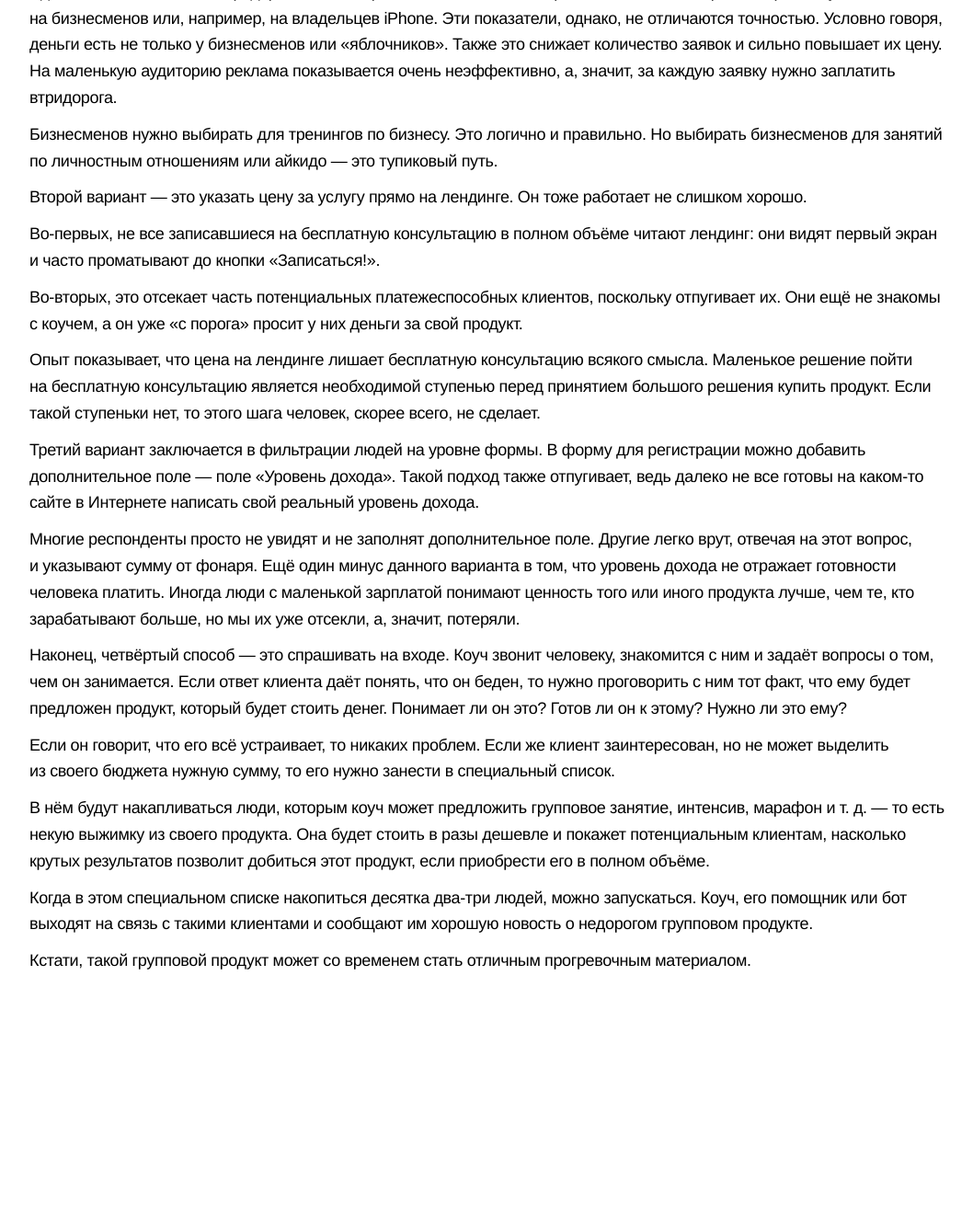
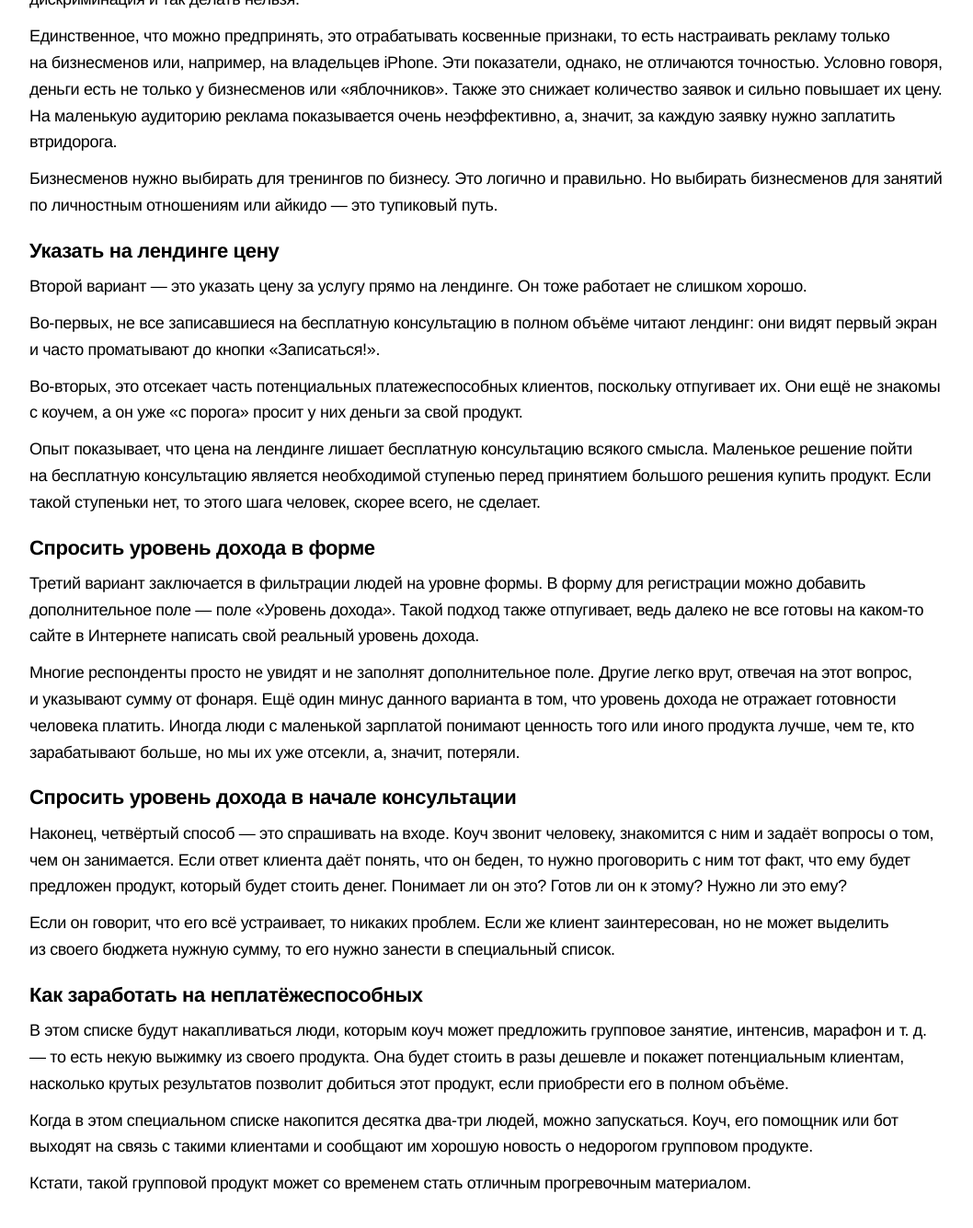
Before and after one commit to bz-icoach/bz-icoach.github.io, a Jekyll site: the page built from _posts/2018-01-11-kak-rabotat-s-vozrazheniem-dorogo.md, in a window 1280 px wide and 1400 px high, scrolled down 548 px. Shown: the top 1335 px of the window at 92% size, without its empty margins (108-1166 px from the left). Built offline with Jekyll 4.4.1, drawn with Linux system fonts in a browser that asks for light colours; nearby versions of some CDN libraries; before the commit the page ends 1738 px from its top, so only the background shows below that; some of the changed text lies outside the part shown.

Commit message:
Update 2018-01-11-kak-rabotat-s-vozrazheniem-dorogo.md

```diff
--- a/_posts/2018-01-11-kak-rabotat-s-vozrazheniem-dorogo.md
+++ b/_posts/2018-01-11-kak-rabotat-s-vozrazheniem-dorogo.md
@@ -7,11 +7,15 @@ title: Как работать с возражением «Дорого»
 
 Что с этим делать? Как отсекать безденежных и безработных от бесплатных консультаций коучей? Здесь есть несколько вариантов.
 
+### Отсекать безденежных на этапе рекламы
+
 Вариант первый — на этапе рекламы. Сделать это, к сожалению, очень сложно, потому что рекламный инструментарий ФБ не позволяет фильтровать людей по такому признаку. В его правилах написано, что это дискриминация и так делать нельзя.
 
 Единственное, что можно предпринять, это отрабатывать косвенные признаки, то есть настраивать рекламу только на бизнесменов или, например, на владельцев iPhone. Эти показатели, однако, не отличаются точностью. Условно говоря, деньги есть не только у бизнесменов или «яблочников». Также это снижает количество заявок и сильно повышает их цену. На маленькую аудиторию реклама показывается очень неэффективно, а, значит, за каждую заявку нужно заплатить втридорога.
 
 Бизнесменов нужно выбирать для тренингов по бизнесу. Это логично и правильно. Но выбирать бизнесменов для занятий по личностным отношениям или айкидо — это тупиковый путь.
+
+### Указать на лендинге цену
 
 Второй вариант — это указать цену за услугу прямо на лендинге. Он тоже работает не слишком хорошо.
 
@@ -21,16 +25,22 @@ title: Как работать с возражением «Дорого»
 
 Опыт показывает, что цена на лендинге лишает бесплатную консультацию всякого смысла. Маленькое решение пойти на бесплатную консультацию является необходимой ступенью перед принятием большого решения купить продукт. Если такой ступеньки нет, то этого шага человек, скорее всего, не сделает.
 
+### Спросить уровень дохода в форме
+
 Третий вариант заключается в фильтрации людей на уровне формы. В форму для регистрации можно добавить дополнительное поле — поле «Уровень дохода». Такой подход также отпугивает, ведь далеко не все готовы на каком-то сайте в Интернете написать свой реальный уровень дохода.
 
 Многие респонденты просто не увидят и не заполнят дополнительное поле. Другие легко врут, отвечая на этот вопрос, и указывают сумму от фонаря. Ещё один минус данного варианта в том, что уровень дохода не отражает готовности человека платить. Иногда люди с маленькой зарплатой понимают ценность того или иного продукта лучше, чем те, кто зарабатывают больше, но мы их уже отсекли, а, значит, потеряли.
+
+### Спросить уровень дохода в начале консультации
 
 Наконец, четвёртый способ — это спрашивать на входе. Коуч звонит человеку, знакомится с ним и задаёт вопросы о том, чем он занимается. Если ответ клиента даёт понять, что он беден, то нужно проговорить с ним тот факт, что ему будет предложен продукт, который будет стоить денег. Понимает ли он это? Готов ли он к этому? Нужно ли это ему?
 
 Если он говорит, что его всё устраивает, то никаких проблем. Если же клиент заинтересован, но не может выделить из своего бюджета нужную сумму, то его нужно занести в специальный список.
 
-В нём будут накапливаться люди, которым коуч может предложить групповое занятие, интенсив, марафон и т. д. — то есть некую выжимку из своего продукта. Она будет стоить в разы дешевле и покажет потенциальным клиентам, насколько крутых результатов позволит добиться этот продукт, если приобрести его в полном объёме.
+### Как заработать на неплатёжеспособных
 
-Когда в этом специальном списке накопиться десятка два-три людей, можно запускаться. Коуч, его помощник или бот выходят на связь с такими клиентами и сообщают им хорошую новость о недорогом групповом продукте.
+В этом списке будут накапливаться люди, которым коуч может предложить групповое занятие, интенсив, марафон и т. д. — то есть некую выжимку из своего продукта. Она будет стоить в разы дешевле и покажет потенциальным клиентам, насколько крутых результатов позволит добиться этот продукт, если приобрести его в полном объёме.
+
+Когда в этом специальном списке накопится десятка два-три людей, можно запускаться. Коуч, его помощник или бот выходят на связь с такими клиентами и сообщают им хорошую новость о недорогом групповом продукте.
 
 Кстати, такой групповой продукт может со временем стать отличным прогревочным материалом.
```
